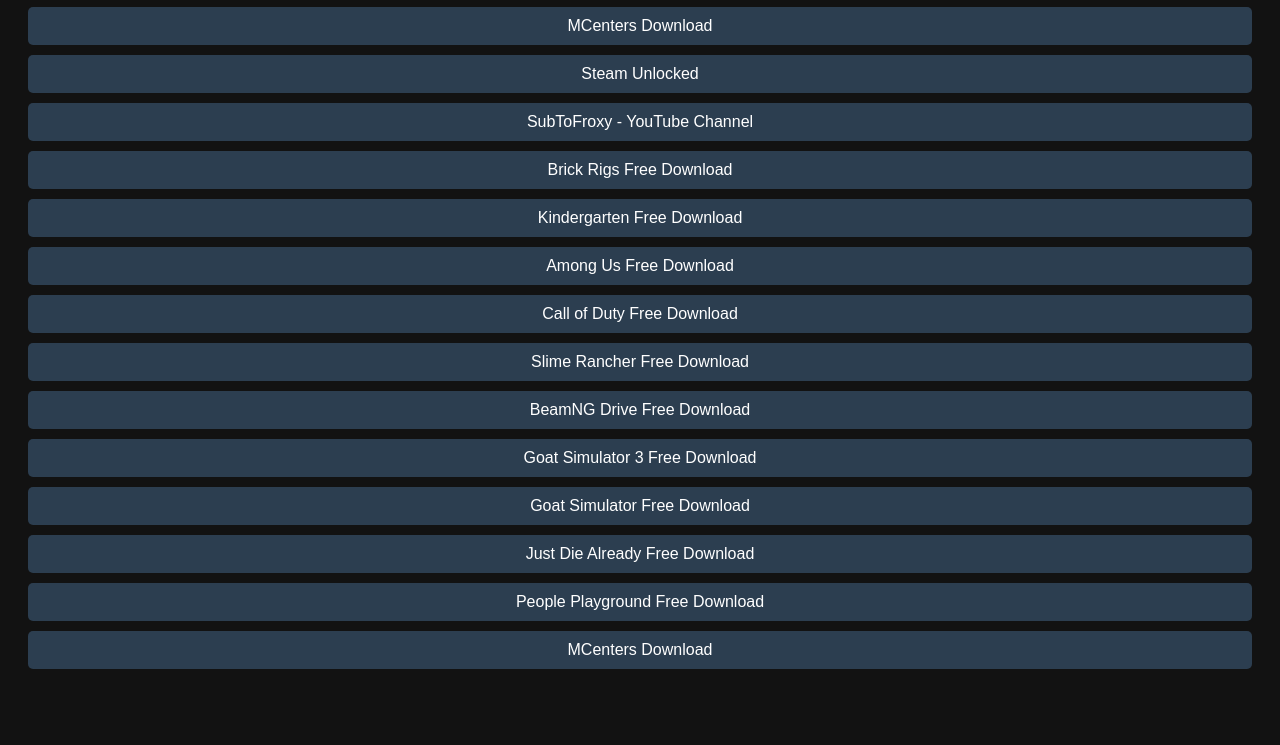
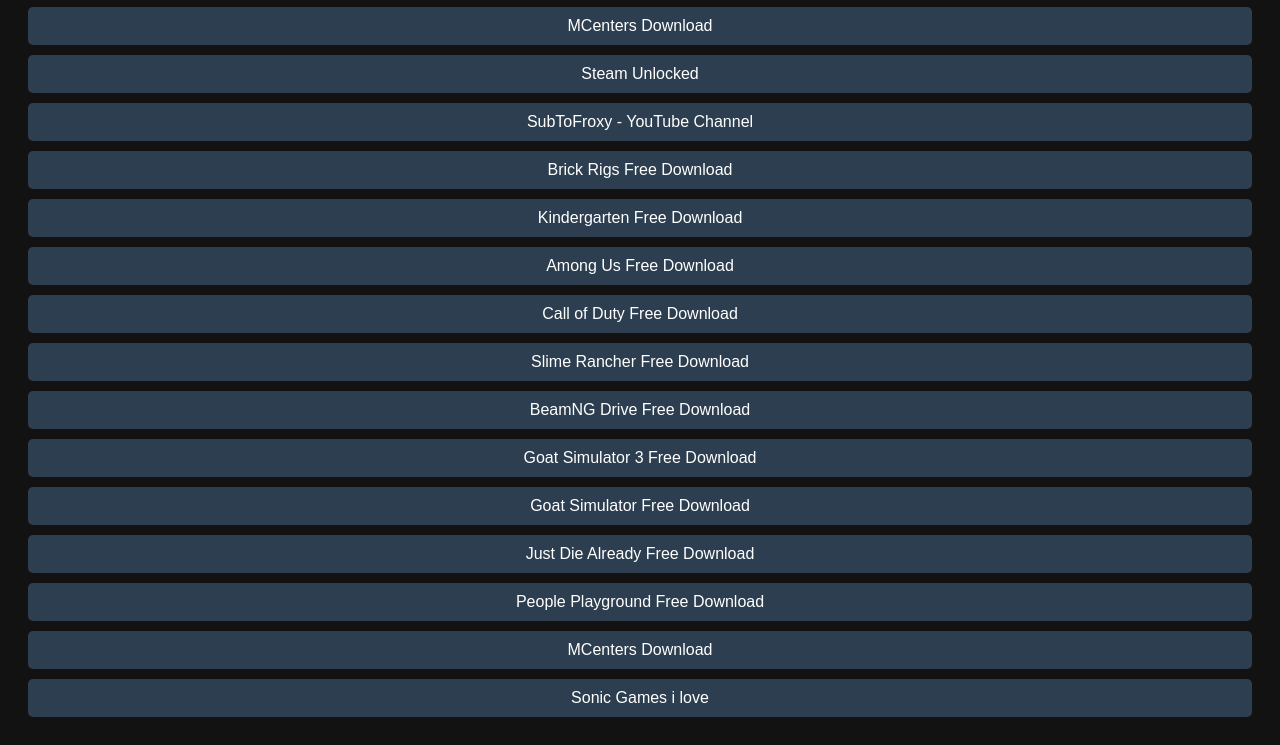
Before and after one commit to FroxyCreates/FroxySiteSite, a plain HTML site: page idex.html in a window 1280 px wide. Shown: the part 149-894 px from the top of the page. Before the commit the page ends 846 px from the top, so only its background shows below. Drawn offline with Linux system fonts and the light colour scheme.

Commit message:
Update idex.html
added the new sonic-games.html support lol

```diff
--- a/idex.html
+++ b/idex.html
@@ -56,6 +56,8 @@
         <a href="https://www.google.com/url?q=https%3A%2F%2Fsteamunlocked.net%2F5-just-die-already-free-download%2F&sa=D&sntz=1&usg=AOvVaw0IHHs1E3eBMRFonr_jvoRg" target="_blank">Just Die Already Free Download</a>
         <a href="https://www.google.com/url?q=https%3A%2F%2Fsteamunlocked.net%2Fe0cd93-people-playground-free-pc-download%2F&sa=D&sntz=1&usg=AOvVaw3M55bG9Vo0dS0FJxUNoba3" target="_blank">People Playground Free Download</a>
         <a href="https://sites.google.com/view/froxys-games/mcenters-download?authuser=0" target="_blank">MCenters Download</a>
+        <a href="sonic-games.html">Sonic Games i love</a>
+
     </div>
 
 </body>
```
